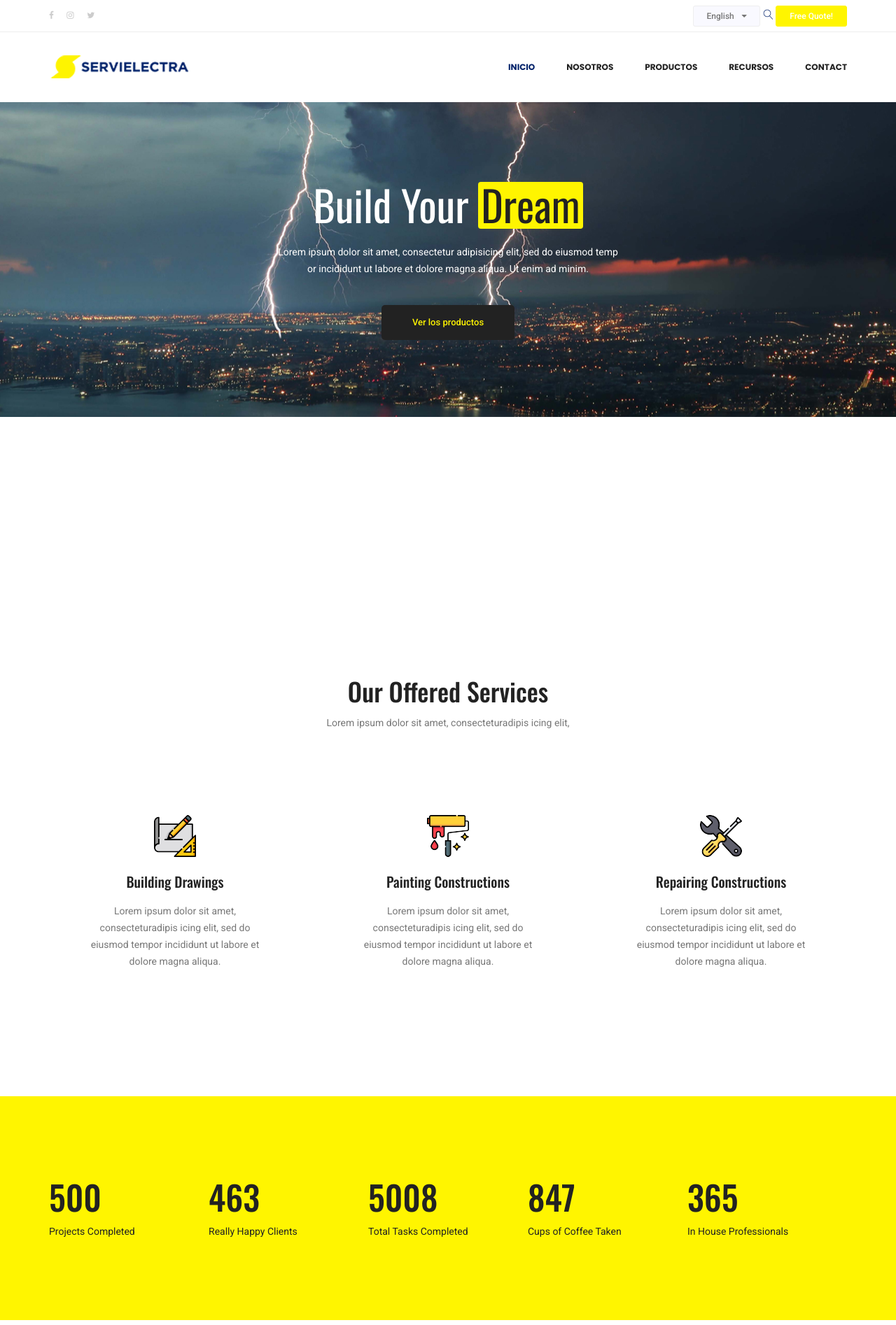
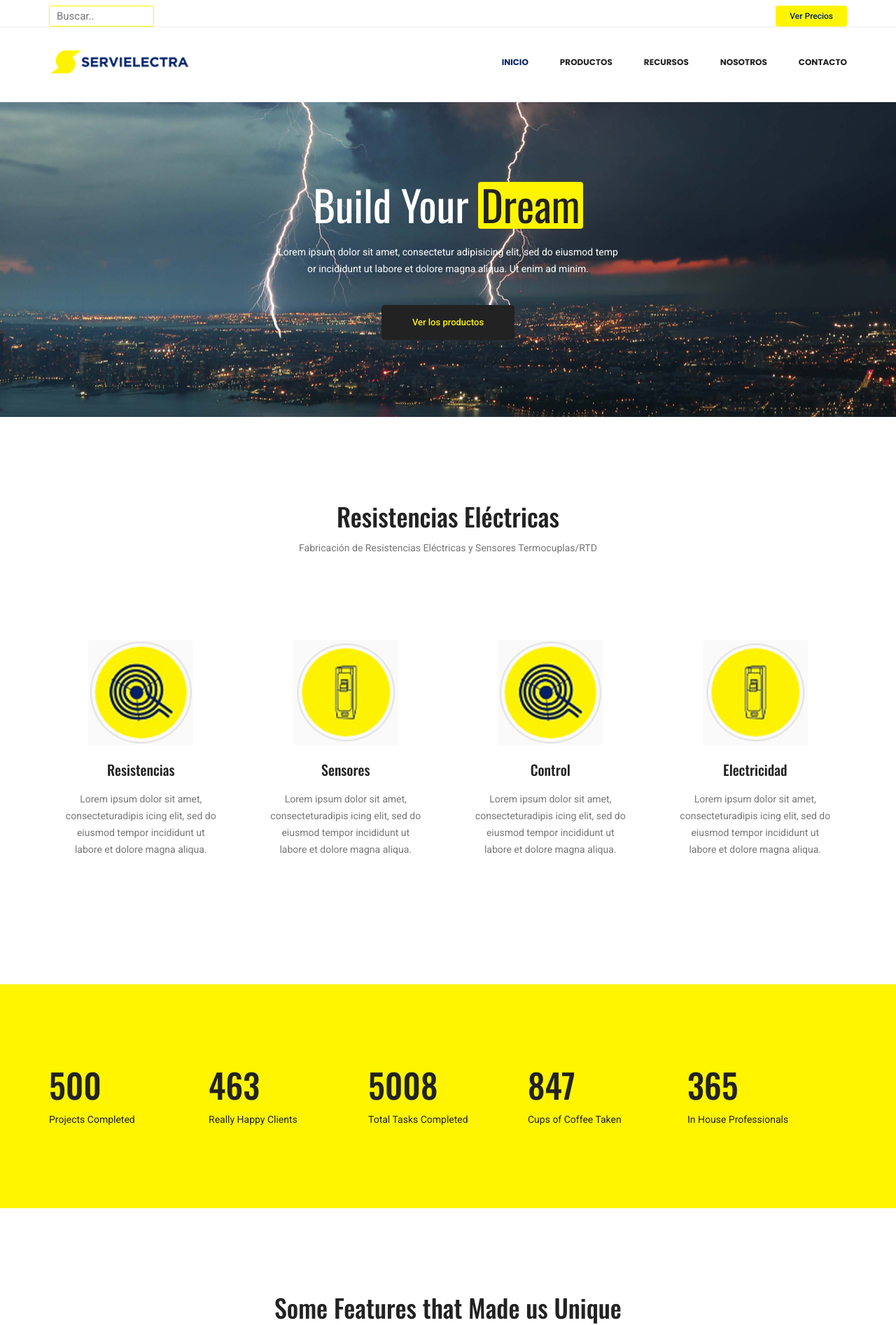
Before and after one commit to alexis9261/serviElectra, a PHP site: page /Rouxa/ in a window 1280 px wide. Shown: the top 1894 px of the page at 70% size. Run offline with PHP 8.4, Linux system fonts and the light colour scheme; tables that the repository leaves empty or names only in its code hold one stand-in row (values such as "Sample post").

Commit message:
nvabar y clases

```diff
--- /dev/null
+++ b/common/navbar.php
@@ -0,0 +1,94 @@
+<!--================Header Menu Area =================-->
+<?php
+include 'common/conexion.php';
+$facebook="";
+$twitter="";
+$linkedin="";
+$instagram="";
+$sql="SELECT * FROM `CONFIGURACION`";
+$result=$conn->query($sql);
+if($result->num_rows>0){
+  while($row=$result->fetch_assoc()){
+    if($row['ATRIBUTO']=="facebook"){
+      $facebook=$row['VALOR'];
+    }else if($row['ATRIBUTO']=="twitter"){
+      $twitter=$row['VALOR'];
+    }else if($row['ATRIBUTO']=="linkedin"){
+      $linkedin=$row['VALOR'];
+    }else if($row['ATRIBUTO']=="instagram"){
+      $instagram=$row['VALOR'];
+    }
+  }
+}
+ ?>
+ <script>
+  function buscar(){document.search1.submit()}
+ </script>
+<header class="header_area">
+  <div class="top_menu row m0">
+    <div class="container">
+      <div class="float-left">
+        <form action="/es/productos/index.php" method="get" id="search1">
+          <input class="search_menu ml-auto mt-2" type="text" name="producto" placeholder="Buscar.." onkeypress="if (event.keyCode == 13) buscar()">
+        </form>
+      </div>
+      <div class="float-right">
+        <ul class="list header_social d-inline">
+          <?php if ($facebook!=""){ ?>
+            <li><a href="#"><i class="fa fa-facebook"></i></a></li>
+          <?php }elseif ($twitter!="") { ?>
+            <li><a href="#"><i class="fa fa-twitter"></i></a></li>
+          <?php }elseif ($instagram!="") { ?>
+            <li><a href="#"><i class="fa fa-instagram"></i></a></li>
+          <?php }elseif ($linkedin!="") { ?>
+            <li><a href="#"><i class="fa fa-linkedin"></i></a></li>
+          <?php } ?>
+        </ul>
+        <a class="dn_btn ml-3" href="#" style="color:#002169">Ver Precios</a>
+      </div>
+    </div>
+  </div>
+  <div class="main_menu">
+    <nav class="navbar navbar-expand-lg navbar-light">
+      <div class="container">
+        <a class="navbar-brand logo_h" href="index.html"><img src="img/logo.png" alt="" width="100%"/></a>
+        <button class="navbar-toggler" type="button" data-toggle="collapse" data-target="#navbarSupportedContent" aria-controls="navbarSupportedContent" aria-expanded="false" aria-label="Toggle navigation">
+          <span class="icon-bar"></span>
+          <span class="icon-bar"></span>
+          <span class="icon-bar"></span>
+        </button>
+        <div class="collapse navbar-collapse offset" id="navbarSupportedContent">
+          <ul class="nav navbar-nav menu_nav ml-auto">
+            <li class="nav-item active"><a class="nav-link" href="index.html"><strong>Inicio</strong> </a></li>
+            <li class="nav-item submenu dropdown">
+              <a href="productos.php" class="nav-link dropdown-toggle" data-toggle="dropdown" role="button" aria-haspopup="true" aria-expanded="false"><strong>Productos</strong> </a>
+              <ul class="dropdown-menu">
+                <?php
+                $sql="SELECT * FROM `CATEGORIAS`";
+                $result=$conn->query($sql);
+                if($result->num_rows>0){
+                  while($row=$result->fetch_assoc()){
+                    $categoria=$row['CATEGORIA'];
+                    $idCat=$row['IDCATEGORIA'];
+                    ?>
+                    <li class="nav-item"><a class="nav-link" href="detalles.php?cat=<?php echo $idCat;?>"><strong><?php echo $categoria;?></strong> </a></li>
+                    <?php
+                  }
+                } ?>
+              </ul>
+            </li>
+            <li class="nav-item submenu dropdown">
+              <a href="#" class="nav-link dropdown-toggle" data-toggle="dropdown" role="button" aria-haspopup="true" aria-expanded="false"><strong>Recursos</strong> </a>
+              <ul class="dropdown-menu">
+                <li class="nav-item"><a class="nav-link" href="blog.html"><strong>Blog</strong> </a></li>
+                <li class="nav-item"><a class="nav-link" href="single-blog.html"><strong>Blog Details</strong> </a></li>
+              </ul>
+            </li>
+            <li class="nav-item"><a class="nav-link" href="about-us.html"><strong>Nosotros</strong> </a></li>
+            <li class="nav-item"><a class="nav-link" href="contact.html"><strong>Contacto</strong> </a></li>
+          </ul>
+        </div>
+      </div>
+    </nav>
+  </div>
+</header>
--- a/css/style.css
+++ b/css/style.css
@@ -44,6 +44,24 @@ Table of Content:
 @import url("https://fonts.googleapis.com/css?family=Oswald:300,400,500,700|Poppins:200,300,400,500,600,700|Roboto:300,400,500,700");
 /*---------------------------------------------------- */
 /*----------------------------------------------------*/
+.search_menu {
+  width: 150px;
+  box-sizing: border-box;
+  border: 1px solid #fff500;
+  border-radius: 2px;
+  font-size: 15px;
+  background-color: white;
+  padding: 2px 10px 2px 10px;
+  -webkit-transition: width 1s ease-in-out;
+  transition: width 1s ease-in-out;
+}
+
+/* When the input field gets focus, change its width to 100% */
+.search_menu:focus {
+  width: 150%;
+  background-color: #f1f1f1;
+  color: #002169;
+}
 .list {
   list-style: none;
   margin: 0px;
@@ -196,7 +214,7 @@ button:focus {
     position: absolute;
     top: 120%;
     left: 0px;
-    min-width: 200px;
+    min-width: 300px;
     text-align: left;
     opacity: 0;
     -webkit-transition: all 300ms ease-in;
@@ -426,7 +444,7 @@ button:focus {
 .home_banner_area {
   position: relative;
   z-index: 1;
-  min-height: 700px;
+  min-height: 400px;
 }
 
 .home_banner_area .banner_inner {
@@ -3607,7 +3625,7 @@ h6 {
 
 .services_item {
   text-align: center;
-  padding: 45px 55px;
+  padding: 45px 20px;
   border-radius: 10px;
   -webkit-transition: all 300ms linear 0s;
   -o-transition: all 300ms linear 0s;
--- a/index.php
+++ b/index.php
@@ -5,7 +5,7 @@
   <meta charset="utf-8">
   <meta name="viewport" content="width=device-width, initial-scale=1, shrink-to-fit=no">
   <link rel="icon" href="img/favicon.png" type="image/png">
-  <title>Builder Construction Multi</title>
+  <title>ServiElectra</title>
   <!-- Bootstrap CSS -->
   <link rel="stylesheet" href="css/bootstrap.css">
   <link rel="stylesheet" href="vendors/linericon/style.css">
@@ -22,70 +22,7 @@
   <!-- Amarilllo #fff500
         Azul #002169
  -->
-  <!--================Header Menu Area =================-->
-  <?php
-  $sql="SELECT * FROM CONFIGURACION WHERE"
-   ?>
-  <header class="header_area">
-    <div class="top_menu row m0">
-      <div class="container">
-        <div class="float-left">
-          <ul class="list header_social">
-            <li><a href="#"><i class="fa fa-facebook"></i></a></li>
-            <li><a href="#"><i class="fa fa-instagram"></i></a></li>
-            <li><a href="#"><i class="fa fa-twitter"></i></a></li>
-          </ul>
-        </div>
-        <div class="float-right">
-          <a href="#" class="search" style="color:#002169"><i class="lnr lnr-magnifier"></i></a>
-          <select class="lan_pack">
-            <option value="1">English</option>
-            <option value="1">Bangla</option>
-            <option value="1">Indian</option>
-            <option value="1">Aus</option>
-          </select>
-          <a class="dn_btn" href="#">Free Quote!</a>
-        </div>
-      </div>
-    </div>
-    <div class="main_menu">
-      <nav class="navbar navbar-expand-lg navbar-light">
-        <div class="container">
-          <!-- Brand and toggle get grouped for better mobile display -->
-          <a class="navbar-brand logo_h" href="index.html"><img src="img/logo.png" alt="" width="100%"/></a>
-          <button class="navbar-toggler" type="button" data-toggle="collapse" data-target="#navbarSupportedContent" aria-controls="navbarSupportedContent" aria-expanded="false" aria-label="Toggle navigation">
-            <span class="icon-bar"></span>
-            <span class="icon-bar"></span>
-            <span class="icon-bar"></span>
-          </button>
-          <!-- Collect the nav links, forms, and other content for toggling -->
-          <div class="collapse navbar-collapse offset" id="navbarSupportedContent">
-            <ul class="nav navbar-nav menu_nav ml-auto">
-              <li class="nav-item active"><a class="nav-link" href="index.html"><strong>Inicio</strong> </a></li>
-              <li class="nav-item"><a class="nav-link" href="about-us.html"><strong>Nosotros</strong> </a></li>
-              <li class="nav-item submenu dropdown">
-                <a href="#" class="nav-link dropdown-toggle" data-toggle="dropdown" role="button" aria-haspopup="true" aria-expanded="false"><strong>Productos</strong> </a>
-                <ul class="dropdown-menu">
-                  <li class="nav-item"><a class="nav-link" href="projects.html"><strong>Projects</strong> </a></li>
-                  <li class="nav-item"><a class="nav-link" href="elements.html"><strong>Elements</strong> </a></li>
-                </ul>
-              </li>
-              <li class="nav-item submenu dropdown">
-                    <a href="#" class="nav-link dropdown-toggle" data-toggle="dropdown" role="button" aria-haspopup="true" aria-expanded="false"><strong>Recursos</strong> </a>
-                    <ul class="dropdown-menu">
-                      <li class="nav-item"><a class="nav-link" href="blog.html"><strong>Blog</strong> </a></li>
-                      <li class="nav-item"><a class="nav-link" href="single-blog.html"><strong>Blog Details</strong> </a></li>
-                    </ul>
-                  </li>
-              <li class="nav-item"><a class="nav-link" href="contact.html"><strong>Contact</strong> </a></li>
-            </ul>
-          </div>
-        </div>
-      </nav>
-    </div>
-  </header>
-      <!--================Header Menu Area =================-->
-
+ <?php include 'common/navbar.php';?>
       <!--================Home Banner Area =================-->
       <section class="home_banner_area">
         <div class="banner_inner d-flex align-items-center">
@@ -105,28 +42,35 @@
       <section class="services_area p_120">
         <div class="container">
           <div class="main_title">
-            <h2>Our Offered Services</h2>
-            <p>Lorem ipsum dolor sit amet, consecteturadipis icing elit,</p>
+            <h2>Resistencias Eléctricas</h2>
+            <p>Fabricación de Resistencias Eléctricas y Sensores Termocuplas/RTD</p>
           </div>
           <div class="row services_inner">
-            <div class="col-lg-4">
+            <div class="col-lg-3">
               <div class="services_item">
                 <img src="img/icon/service-icon-1.png" alt="">
-                <a href="#"><h4>Building Drawings</h4></a>
+                <a href="#"><h4>Resistencias</h4></a>
                 <p>Lorem ipsum dolor sit amet, consecteturadipis icing elit, sed do eiusmod tempor incididunt ut labore et dolore magna aliqua.</p>
               </div>
             </div>
-            <div class="col-lg-4">
+            <div class="col-lg-3">
               <div class="services_item">
                 <img src="img/icon/service-icon-2.png" alt="">
-                <a href="#"><h4>Painting Constructions</h4></a>
+                <a href="#"><h4>Sensores</h4></a>
                 <p>Lorem ipsum dolor sit amet, consecteturadipis icing elit, sed do eiusmod tempor incididunt ut labore et dolore magna aliqua.</p>
               </div>
             </div>
-            <div class="col-lg-4">
+            <div class="col-lg-3">
               <div class="services_item">
                 <img src="img/icon/service-icon-3.png" alt="">
-                <a href="#"><h4>Repairing Constructions</h4></a>
+                <a href="#"><h4>Control</h4></a>
+                <p>Lorem ipsum dolor sit amet, consecteturadipis icing elit, sed do eiusmod tempor incididunt ut labore et dolore magna aliqua.</p>
+              </div>
+            </div>
+            <div class="col-lg-3">
+              <div class="services_item">
+                <img src="img/icon/service-icon-2.png" alt="">
+                <a href="#"><h4>Electricidad</h4></a>
                 <p>Lorem ipsum dolor sit amet, consecteturadipis icing elit, sed do eiusmod tempor incididunt ut labore et dolore magna aliqua.</p>
               </div>
             </div>
```
Also changed, not shown: img/SERVIELECTRA-LOGO-1.png (added), img/favicon.png, img/icon/afsdfasdf.png (added), img/icon/fasdfasdf.png (added), img/icon/sdfasdf.png (added), img/icon/service-icon-1.png, img/icon/service-icon-2.png, img/icon/service-icon-3.png, js/theme.js (line endings or trailing spaces).
